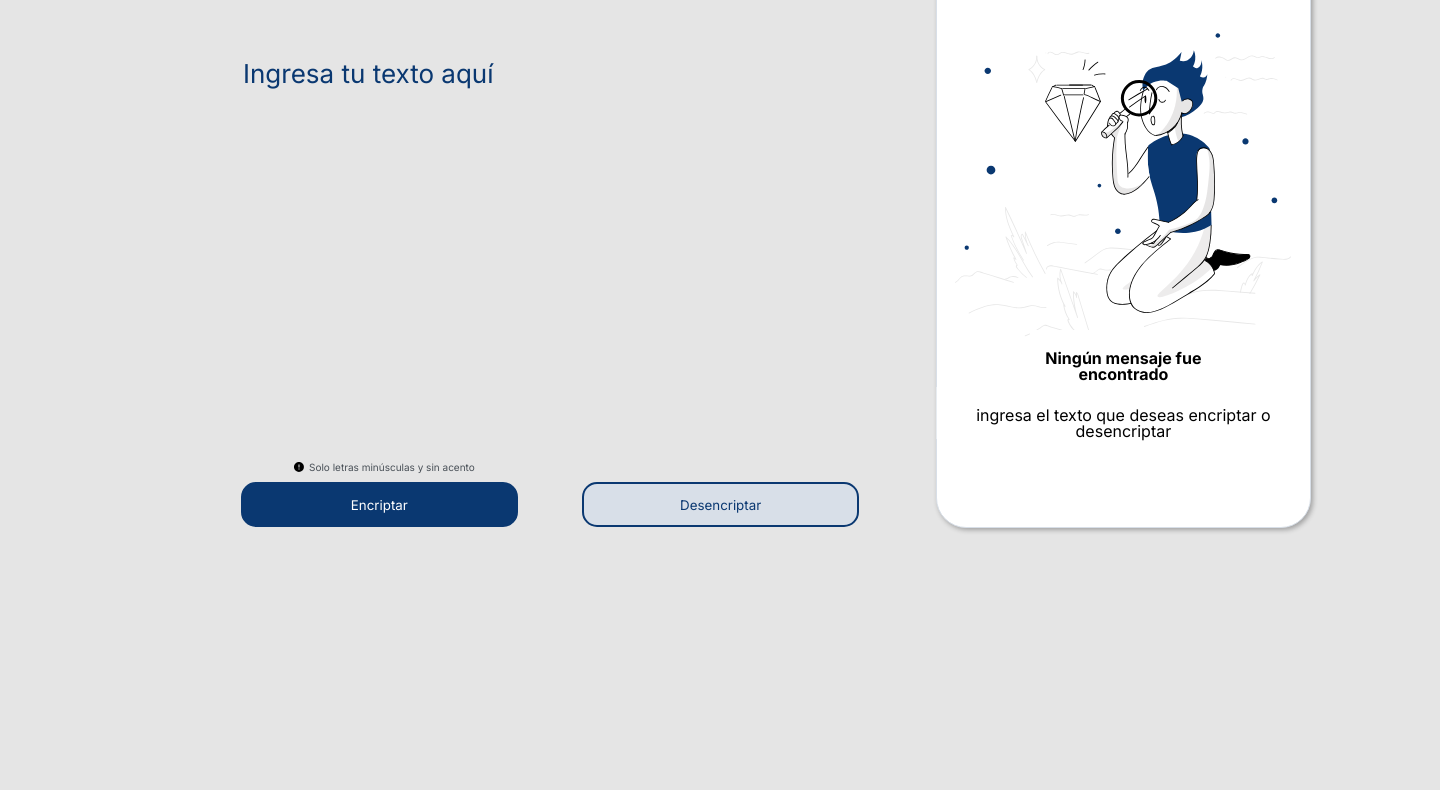
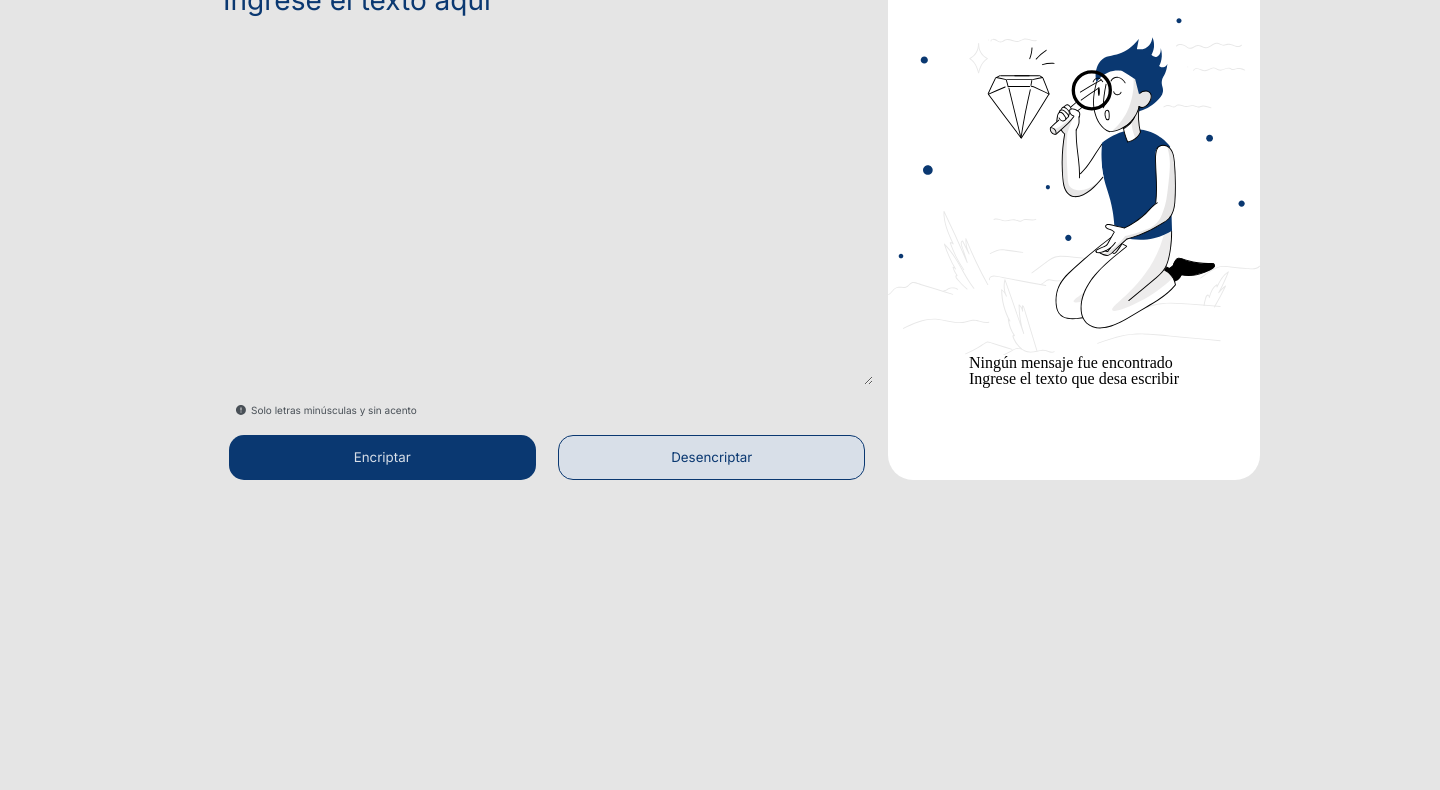
Before and after one commit to AtlaiH/ChallengeOne, a plain HTML site: page index.html in a window 1280 px wide. Shown: the part 94-884 px from the top of the page, 1440 px wide, since content can reach past the window. After the commit the page ends 800 px from the top, so only its background shows below. Drawn offline with Linux system fonts and the light colour scheme.

Commit message:
Optimizar CSS y HTML
Versión desktop optimizada, eliminando y corrigiendo algunos elementos y funcionalidades

```diff
--- a/index.html
+++ b/index.html
@@ -17,30 +17,21 @@
     </div>
 
     <main id="contenedor-encriptar">
-
-            <textarea placeholder="Ingresa tu texto aquí" id="textarea-encriptar"></textarea>
-
+            <textarea placeholder="Ingrese el texto aquí" id="textarea-encriptar"></textarea>
             <div class="advertencia">
                 <span class="zondicons--exclamation-solid"></span>
                 <p id="alerta">Solo letras minúsculas y sin acento</p>
             </div>
-
             <div class="funcionalidades">
                 <input type="button" value="Encriptar" class="btn-funcionalidades" id="btn-encriptar">
                 <input type="button" value="Desencriptar" class="btn-funcionalidades" id="btn-desencriptar">
             </div>
-
     </main>
 
-    <div class="contenedor-resultado">
-        <div id="rectangulo">
+    <aside id="contenedor-resultado">
             <img src="imagenes/Muñeco.svg" alt="No texto encotrado" id="muñeco-resultado">
-            <p class="txt-encriptado">Ningún mensaje fue encontrado</p>
-            <br>
-            <p class="txt-encriptado" id="txt-complemento">ingresa el texto que deseas encriptar o desencriptar</p>
-
-        </div>
-    </div>
+            <p class="txt-encriptado">Ningún mensaje fue encontrado <br> Ingrese el texto que desa escribir</p>
+    </aside>
 
 </body>
 </html>
--- a/styles.css
+++ b/styles.css
@@ -1,6 +1,4 @@
 *{
-    width: 1440;
-    height: 1024;
     font-family: "Inter", sans-serif;
     font-optical-sizing: auto;
     font-style: normal;
@@ -8,43 +6,40 @@
     background-color: #E5E5E5;
 }
 body{
+    margin: 10px;
+    padding: 10px;
     display: flex;
-    margin: auto;
-    width: 1440px;
-    height: 1040px;
+    justify-content: space-around;
 }
-
 #contenedor-logo{
-    width: 10%;
+    width: 15%;
+    display: flex;
+    justify-content: flex-end;
+    align-items: flex-start;
 }
-#logo-alura{
-    padding-top: 30px;
-    padding-left: 50px;
+#contenedor-encriptar{
+    width: 55%;
+    display: flex;
+    flex-direction: column;
+    align-items: center;
 }
-
-#contenedor-encriptar{
-    padding-top: 150px;
-    text-align: center;
-    width: 55%;
-}
-
 #textarea-encriptar{
-    width: 75%;
+    margin-top: 8%;
+    width: 95%;
     height: 400px;
-    resize: none;
+    font-size: 28px;
+    color: #0A3871;
     border: none;
-    font-family: "Inter", sans-serif;
-    font-size: 26px;
-    color: #0A3871;
     outline: none;
 }
 #textarea-encriptar::placeholder{
     color: #0A3871;
 }
-
 .advertencia{
+    margin-left: 10px;
+    padding: 20px;
     display: flex;
-    padding-left: 150px;
+    align-self: flex-start;
 }
 .zondicons--exclamation-solid {
     display: inline-block;
@@ -58,78 +53,48 @@ body{
     mask-repeat: no-repeat;
     -webkit-mask-size: 100% 100%;
     mask-size: 100% 100%;
+    color: #495057;
 }
 #alerta{
     padding-left: 5px;
     color: #495057;
     font-size: 10px;
 }
-
 .funcionalidades{
-    padding: 10px;
-    padding-left: 90px;
-    text-align: center;
+    width: 100%;
+    display: flex;
+    justify-content: space-evenly;
 }
 .btn-funcionalidades{
-    width: 40%;
+    width: 45%;
     height: 45px;
     border-radius: 15px;
-    border-style: solid;
-    margin-right: 60px;
-    cursor: pointer;
 }
 #btn-encriptar{
-    color: white;
+    color: #D8DFE8;
     background-color: #0A3871;
-    border-color: #0A3871;
+    border: none;
 }
 #btn-desencriptar{
-    color:#0A3871;
-    background-color:#D8DFE8;
+    background-color: #D8DFE8;
+    color: #0A3871;
     border-color: #0A3871;
+    border: 1px solid;
 }
-.btn-funcionalidades:hover{
-
-}
-
-.contenedor-resultado{
-    width: 35%;
+#contenedor-resultado{
+    background-color: white;
     display: flex;
-    justify-content: left;
-}
-#rectangulo{
-    width: 70%;
-    height: 550px;
-    background-color: white;
-    border: 1px solid #D8DFE8;
-    border-radius: 30px;
-    box-shadow: 2px 2px 5px rgba(0, 0, 0, 0.3);
-    padding: 10px;
-    margin-top: 50px;
-    position:relative;
+    flex-direction: column;
+    width: 30%;
+    align-items: center;
+    justify-content: center;
+    border-radius: 25px;
 }
 #muñeco-resultado{
     background-color: white;
-    position: absolute;
-    top: 40%;
-    left: 50%;
-    transform: translate(-50%, -50%);
+    width: 100%;
 }
 .txt-encriptado{
-    padding-top: 20px;
-    position: absolute;
-    top: 70%;
-    left: 50%;
-    transform: translate(-50%, -50%);
     background-color: white;
-    color: black;
-    font-weight: bold;
-    font-family: "Inter", sans-serif;
-    text-align: center;
+    justify-content: center;
 }
-#txt-complemento{
-    font-weight: normal;
-    top: 80%;
-    width: 100%;
-
-}
```
